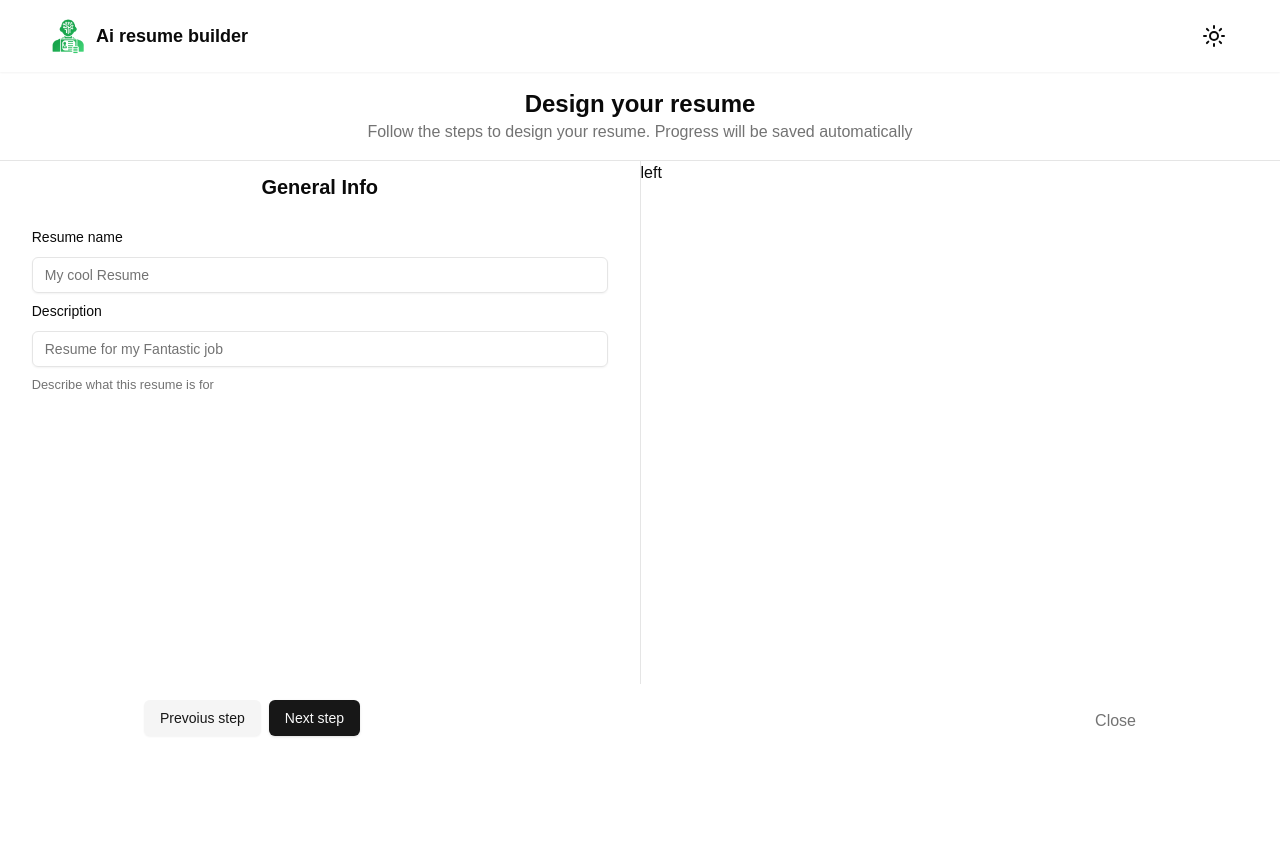
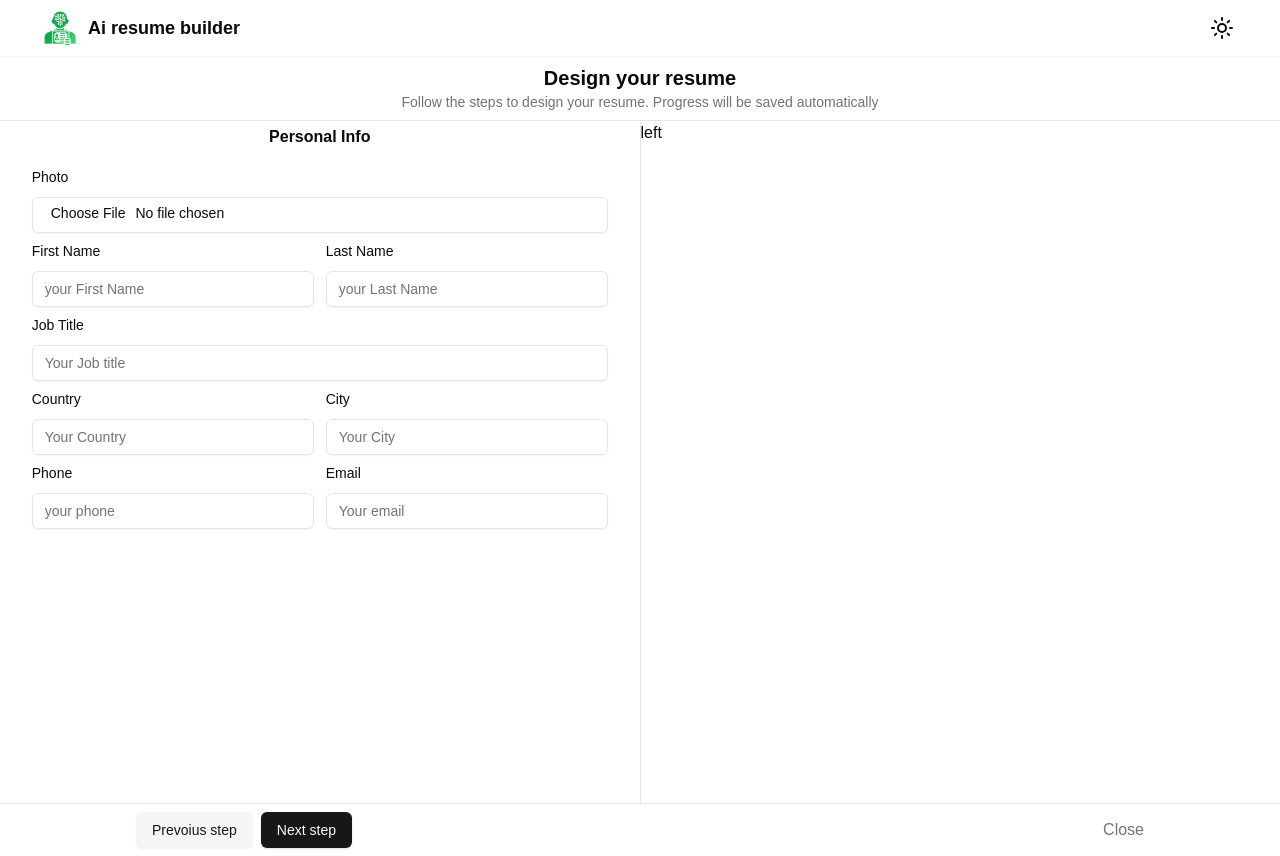
Before and after one commit to geniusmehraan/Ai-resume-builder-next.js-, a Next.js app: page /editor in a window 1280 px wide. Before the commit the page ends 800 px from the top, so only its background shows below. Built offline with nearby package versions, Linux system fonts and the light colour scheme.

Commit message:
tried the easer way of handling form means react hook and aded more htings again

```diff
--- a/src/app/(main)/Navbar.tsx
+++ b/src/app/(main)/Navbar.tsx
@@ -14,8 +14,8 @@ const Navbar = () => {
   const {theme} = useTheme()
   const pathname = usePathname()
   return (
-    <header className=" w-full shadow-sm p-4">
-      <div className="h-full w-full px-8 flex justify-between items-center">
+    <header className="w-full  shadow-sm p-2">
+      <div className=" w-full px-8 flex justify-between items-center">
 
         <Link href={"/billing"} className="flex items-center gap-2">
           {<Image src={logo} alt="" width={40} height={40} />}
--- a/src/app/(main)/editor/ResumeEditor.jsx
+++ b/src/app/(main)/editor/ResumeEditor.jsx
@@ -2,6 +2,7 @@
 import { Button } from "@/components/ui/button";
 import Link from "next/link";
 import GeneralInform from "./forms/GeneralInform";
+import PersonalInform from "./forms/PersonalInform";
 
 
 
@@ -10,9 +11,9 @@ const ResumeEditor = () => {
     <div className="flex grow flex-col h-full">
 
 <header className=" space-y-1.5 border-b text-center">
-        <div className="flex flex-col text-center justify-center p-4">
-          <h1 className="lg:text-2xl xl:text-2xl md:text-xl font-bold">Design your resume</h1>
-          <span className="text-muted-foreground">
+        <div className="flex flex-col text-center justify-center p-2">
+          <h1 className="lg:text-xl xl:text-xl md:text-xl font-bold">Design your resume</h1>
+          <span className="text-muted-foreground text-sm">
             Follow the steps to design your resume. Progress will be saved
             automatically
           </span>
@@ -21,8 +22,9 @@ const ResumeEditor = () => {
 
       <main className="relative grow">
         <div className="absolute top-0 bottom-0 flex w-full ">
-          <div className="p-3 w-full md:w-1/2">
-          <GeneralInform></GeneralInform>
+          <div className=" w-full md:w-1/2">
+          {/* <GeneralInform></GeneralInform> */}
+          <PersonalInform></PersonalInform>
           </div>
           <div className="grow border-r"></div>
           <div className="hidden w-1/2 md:flex">left</div>
@@ -31,8 +33,8 @@ const ResumeEditor = () => {
 
 
 
-      <footer className="w-full p-4">
-        <div className="flex  justify-between md:px-4 sm:px-2 lg:px-32 xl:px-38 space-y-1.5 items-center   w-full">
+      <footer className="w-full p-2 border-t">
+        <div className="flex  justify-between md:px-4 sm:px-2 lg:px-32 xl:px-38  items-center   w-full">
           <div className="flex gap-2">
             <Button variant={"secondary"}>Prevoius step</Button>
             <Button>Next step</Button>
--- a/src/app/(main)/editor/forms/GeneralInform.tsx
+++ b/src/app/(main)/editor/forms/GeneralInform.tsx
@@ -29,7 +29,7 @@ const GeneralInform = () => {
           <FormField
             control={form.control}
             name="title"
-            render={(field) => (
+            render={({field}) => (
               <FormItem>
                 <FormLabel>Resume name</FormLabel>
                 <FormControl>
@@ -42,7 +42,7 @@ const GeneralInform = () => {
           <FormField
             control={form.control}
             name="description"
-            render={(field) => (
+            render={({field}) => (
               <FormItem>
                 <FormLabel>Description</FormLabel>
                 <FormControl>
--- /dev/null
+++ b/src/app/(main)/editor/forms/PersonalInform.tsx
@@ -0,0 +1,161 @@
+import { Form, FormControl, FormDescription, FormField, FormItem, FormLabel, FormMessage } from "@/components/ui/form"
+import { Input } from "@/components/ui/input"
+import { personalSchema, PersonalSchema } from "@/lib/validation"
+import { zodResolver } from "@hookform/resolvers/zod"
+import { useEffect } from "react"
+import { useForm } from "react-hook-form"
+
+const PersonalInform = () => {
+    const form = useForm<PersonalSchema>({
+        resolver:zodResolver(personalSchema),
+        defaultValues:{
+            photo:undefined,
+            firstName: "",
+              lastName: "",
+              jobTitle: "",
+              city: "",
+              country: "",
+              phone: "",
+              email: "",
+        }
+    })
+
+    useEffect(()=>{
+        const {unsubscribe} = form.watch(async ()=>{
+            const isValid = await form.trigger()
+
+            if(!isValid){
+                return
+            }
+        })
+        return unsubscribe
+    },[form])
+
+  return (
+    <div className="max-w-xl mx-auto space-y-3">
+    <div className="p-1 text-center">
+      <h2 className="text-md font-semibold">Personal Info</h2>
+    </div>
+    <Form {...form}>
+      <form className="space-y-1.5">
+        <FormField
+          control={form.control}
+          name="photo"
+          render={({field:{value,...fieldValues}}) => (
+            <FormItem>
+              <FormLabel>Photo</FormLabel>
+              <FormControl>
+                <Input {...fieldValues}  type="file" accept="image/*" onChange={(e)=>{
+                     const file = e.target.files?.[0]
+                     fieldValues.onChange(file)
+                }} className="cursor-pointer"/>
+              </FormControl>
+              <FormMessage></FormMessage>
+            </FormItem>
+          )}
+        ></FormField>
+
+       <div className="grid grid-cols-2 gap-3 mt-2">
+       <FormField
+          control={form.control}
+          name="firstName"
+          render={({field}) => (
+            <FormItem>
+              <FormLabel>First Name</FormLabel>
+              <FormControl>
+                <Input {...field} type="text" placeholder="your First Name"/>
+              </FormControl>
+            </FormItem>
+          )}
+        />
+
+
+<FormField
+          control={form.control}
+          name="lastName"
+          render={({field}) => (
+            <FormItem>
+              <FormLabel>Last Name</FormLabel>
+              <FormControl>
+                <Input {...field} type="text" placeholder="your Last Name"/>
+              </FormControl>
+            </FormItem>
+          )}
+        />
+
+       </div>
+
+       <FormField
+          control={form.control}
+          name="jobTitle"
+          render={({field}) => (
+            <FormItem>
+              <FormLabel>Job Title</FormLabel>
+              <FormControl>
+                <Input {...field} type="text" placeholder="Your Job title"/>
+              </FormControl>
+            </FormItem>
+          )}
+        />
+      <div className="grid grid-cols-2 gap-3">
+
+      <FormField
+          control={form.control}
+          name="country"
+          render={({field}) => (
+            <FormItem>
+              <FormLabel>Country</FormLabel>
+              <FormControl>
+                <Input {...field} type="text" placeholder="Your Country"/>
+              </FormControl>
+            </FormItem>
+          )}
+        />
+
+<FormField
+          control={form.control}
+          name="city"
+          render={({field}) => (
+            <FormItem>
+              <FormLabel>City</FormLabel>
+              <FormControl>
+                <Input {...field} type="text" placeholder="Your City"/>
+              </FormControl>
+            </FormItem>
+          )}
+        />
+
+      </div>
+      <div className="grid grid-cols-2 gap-3">
+      <FormField
+          control={form.control}
+          name="phone"
+          render={({field}) => (
+            <FormItem>
+              <FormLabel>Phone</FormLabel>
+              <FormControl>
+                <Input {...field} type="tel" placeholder="your phone"/>
+              </FormControl>
+            </FormItem>
+          )}
+        />
+        <FormField
+          control={form.control}
+          name="email"
+          render={({field}) => (
+            <FormItem>
+              <FormLabel>Email</FormLabel>
+              <FormControl>
+                <Input {...field} type="email" placeholder="Your email"/>
+              </FormControl>
+            </FormItem>
+          )}
+        />
+        </div>
+      </form>
+    </Form>
+  </div>
+  )
+}
+
+export default PersonalInform
--- a/src/app/(main)/editor/page.tsx
+++ b/src/app/(main)/editor/page.tsx
@@ -6,7 +6,7 @@ export const metadata: Metadata = {
 
 const page = () => {
   return (
-    <div className="h-[85vh]">
+    <div className="h-[100vh]">
  <ResumeEditor></ResumeEditor>
  </div>
 
```
